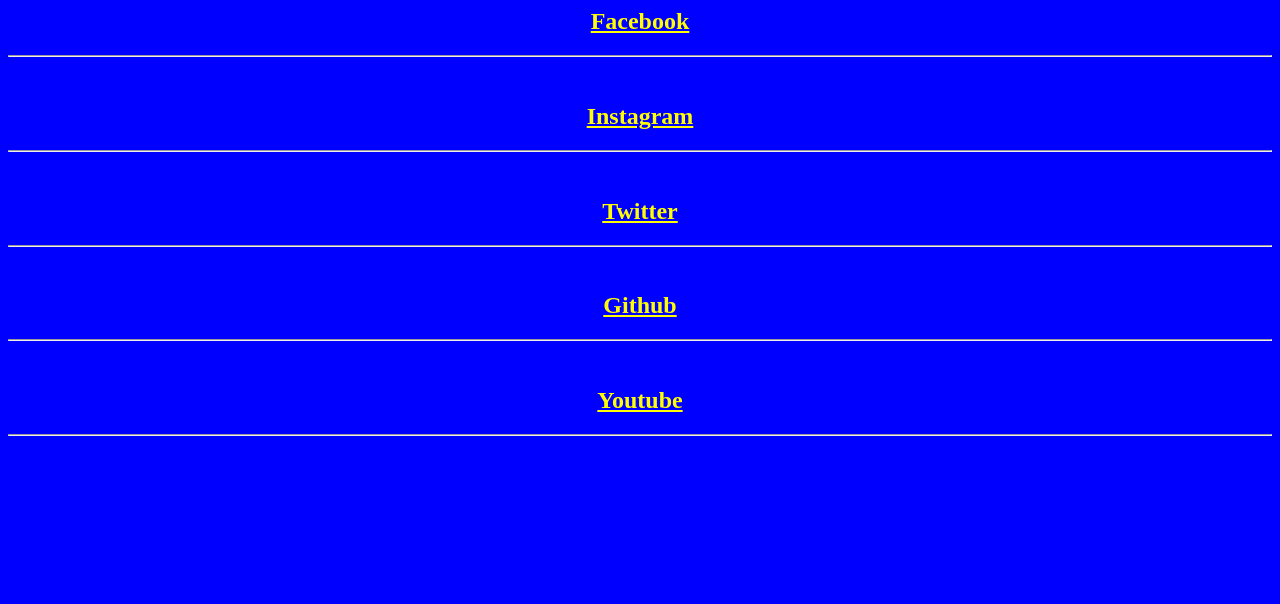
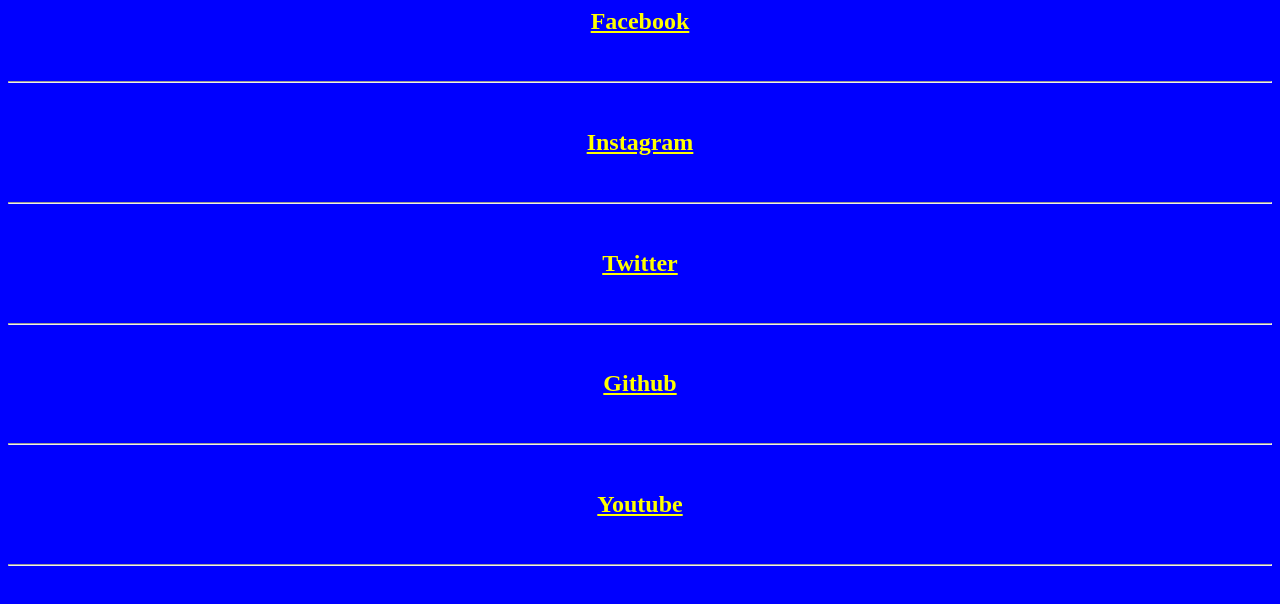
Before and after one commit to draihanx/draihanx.github.io, a plain HTML site: page index.html in a window 1280 px wide. Drawn offline with Linux system fonts and the light colour scheme.

Commit message:
Update index.html

```diff
--- a/index.html
+++ b/index.html
@@ -5,10 +5,10 @@
 	</head>
 
 	<body style="background-color:blue; color: white">
-		<center><h2><a style="color: Yellow" href="https://www.facebook.com/draihanx">Facebook</a></h2></center><hr/><br/>
-		<center><h2><a style="color: Yellow" href="https://www.instagram.com/draihanx">Instagram</a></h2></center><hr/><br/>
-		<center><h2><a style="color: Yellow" href="https://www.twitter.com/draihanx">Twitter</a></h2></center><hr/><br/>
-		<center><h2><a style="color: Yellow" href="https://www.github.com/draihanx">Github</a></h2></center><hr/><br/>
-		<center><h2><a style="color: Yellow" href="https://www.youtube.com/@draihanx">Youtube</a></h2></center><hr/><br/>
+		<center><h2><a style="color: Yellow" href="https://www.facebook.com/draihanx">Facebook</a></h2></center><br/><hr/><br/>
+		<center><h2><a style="color: Yellow" href="https://www.instagram.com/draihanx">Instagram</a></h2></center><br/><hr/><br/>
+		<center><h2><a style="color: Yellow" href="https://www.twitter.com/draihanx">Twitter</a></h2></center><br/><hr/><br/>
+		<center><h2><a style="color: Yellow" href="https://www.github.com/draihanx">Github</a></h2></center><br/><hr/><br/>
+		<center><h2><a style="color: Yellow" href="https://www.youtube.com/@draihanx">Youtube</a></h2></center><br/><hr/><br/>
 
 	</body>
```
